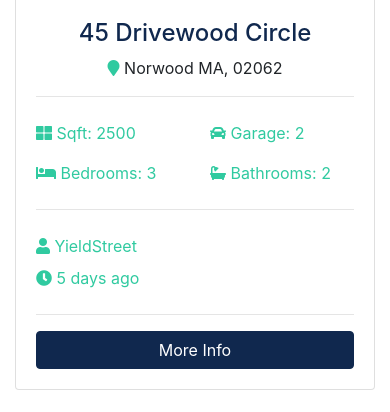
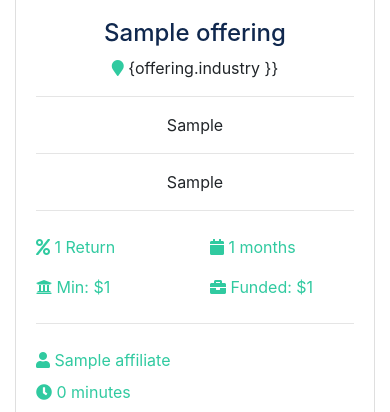
Before and after one commit to Anthony-Mendola/WealthAlchemy, a Django app: page / in a window 390 px wide. Shown: the part 1189-1601 px from the top of the page. Run offline with Django 3.2, Linux system fonts and the light colour scheme; tables that the repository leaves empty hold one stand-in row (values such as "Sample post"); grey boxes marked "Sample" are stand-in pictures; some libraries are stand-ins or nearby versions.

Commit message:
setup index page to pull from database

```diff
--- a/pages/views.py
+++ b/pages/views.py
@@ -1,8 +1,27 @@
 from django.shortcuts import render
 from django.http import HttpResponse
 
+from affiliates.models import Affiliate
+from offerings.models import Offering
+
 def index(request):
-    return render(request, 'pages/index.html')
+    offerings = Offering.objects.order_by('-offer_date').filter(is_published=True)[:3]
+
+    context = {
+      'offerings': offerings
+    }
+    return render(request, 'pages/index.html', context)
 
 def about(request):
-    return render(request, 'pages/about.html')
+  #get all affiliates
+    affiliates = Affiliate.objects.order_by('-hire_date')
+
+
+    #get affiliate of the month
+    mvp_affiliates = Affiliate.objects.all().filter(is_mvp=True)
+
+    context = {
+      'affiliates': affiliates,
+      'mvp_affiliates': mvp_affiliates
+    }
+    return render(request, 'pages/about.html', context)
--- a/templates/pages/index.html
+++ b/templates/pages/index.html
@@ -1,4 +1,6 @@
 {% extends 'base.html' %}
+
+{% load humanize %}
 
 {% block content %}
 <!-- Showcase -->
@@ -127,139 +129,61 @@
   </div>
 </section>
 
-<!-- offerings -->
+<!-- Offerings -->
 <section id="offerings" class="py-5">
     <div class="container">
         <h3 class="text-center mb-3">Latest offerings</h3>
         <div class="row">
-      <!-- offering 1 -->
+          {% if offerings %}
+            {% for offering in offerings %}
+              <!-- Offerings -->
               <div class="col-md-6 col-lg-4 mb-4">
                 <div class="card offering-preview">
-          <img class="card-img-top" src="assets/img/homes/home-1.jpg" alt="">
+                  <img class="card-img-top" src="{{ offering.photo_main.url }}" alt="">
                   <div class="card-img-overlay">
                     <h2>
-              <span class="badge badge-secondary text-white">$490,000</span>
+                      <span class="badge badge-secondary text-white">${{ offering.offering_size | intcomma }}</span>
                     </h2>
                   </div>
                   <div class="card-body">
                     <div class="offering-heading text-center">
-              <h4 class="text-primary">45 Drivewood Circle</h4>
+                      <h4 class="text-primary">{{ offering.title }}</h4>
                       <p>
-                <i class="fas fa-map-marker text-secondary"></i> Norwood MA, 02062</p>
+                        <i class="fas fa-map-marker text-secondary"></i> {offering.industry }} <hr> {{ offering.category }} <hr> {{ offering.location }} </p>
                     </div>
                     <hr>
                     <div class="row py-2 text-secondary">
                         <div class="col-6">
-                <i class="fas fa-th-large"></i> Sqft: 2500</div>
+                          <i class="fas fa-percent"></i> {{ offering.annual_interest }} Return</div>
                         <div class="col-6">
-                <i class="fas fa-car"></i> Garage: 2</div>
+                          <i class="fas fa-calendar"></i> {{ offering.term }} months</div>
                       </div>
                       <div class="row py-2 text-secondary">
                         <div class="col-6">
-                <i class="fas fa-bed"></i> Bedrooms: 3</div>
+                          <i class="fas fa-university"></i> Min: ${{ offering.minimum_investment | intcomma}}</div>
                         <div class="col-6">
-                <i class="fas fa-bath"></i> Bathrooms: 2</div>
+                          <i class="fa fa-briefcase"></i> Funded: ${{ offering.current_funded | intcomma }}</div>
                       </div>
                       <hr>
                       <div class="row py-2 text-secondary">
-              <div class="col-6">
-                <i class="fas fa-user"></i> YieldStreet</div>
+                        <div class="col-12">
+                          <i class="fas fa-user"></i> {{ offering.affiliate }}</div>
                       </div>
                       <div class="row text-secondary pb-2">
                         <div class="col-6">
-                <i class="fas fa-clock"></i> 5 days ago</div>
+                          <i class="fas fa-clock"></i> {{ offering.offer_date | timesince }}</div>
                       </div>
                       <hr>
-            <a href="offering.html" class="btn btn-primary btn-block">More Info</a>
+                      <a href="{% url 'offering' offering.id %}" class="btn btn-primary btn-block equal">More Info</a>
                     </div>
                   </div>
                 </div>
-
-      <!-- offering 2 -->
-      <div class="col-md-6 col-lg-4 mb-4">
-        <div class="card offering-preview">
-          <img class="card-img-top" src="assets/img/homes/home-2.jpg" alt="">
-          <div class="card-img-overlay">
-            <h2>
-              <span class="badge badge-secondary text-white">$550,000</span>
-            </h2>
+            {% endfor %}
+          {% else %}
+            <div class="col-md-12">
+              <p>No offerings Available</p>
             </div>
-          <div class="card-body">
-            <div class="offering-heading text-center">
-              <h4 class="text-primary">18 Jefferson Lane</h4>
-              <p>
-                <i class="fas fa-map-marker text-secondary"></i> Woburn MA, 01801</p>
-            </div>
-            <hr>
-            <div class="row py-2 text-secondary">
-              <div class="col-6">
-                <i class="fas fa-th-large"></i> Sqft: 3200</div>
-              <div class="col-6">
-                <i class="fas fa-car"></i> Garage: 1</div>
-            </div>
-            <div class="row py-2 text-secondary">
-              <div class="col-6">
-                <i class="fas fa-bed"></i> Bedrooms: 4</div>
-              <div class="col-6">
-                <i class="fas fa-bath"></i> Bathrooms: 2.5</div>
-            </div>
-            <hr>
-            <div class="row py-2 text-secondary">
-              <div class="col-6">
-                <i class="fas fa-user"></i> RealtyShares</div>
-            </div>
-            <div class="row text-secondary pb-2">
-              <div class="col-6">
-                <i class="fas fa-clock"></i> 5 days ago</div>
-            </div>
-            <hr>
-            <a href="offering.html" class="btn btn-primary btn-block">More Info</a>
-          </div>
-        </div>
-      </div>
-
-      <!-- offering 3 -->
-      <div class="col-md-6 col-lg-4 mb-4">
-        <div class="card offering-preview">
-          <img class="card-img-top" src="assets/img/homes/home-3.jpg" alt="">
-          <div class="card-img-overlay">
-            <h2>
-              <span class="badge badge-secondary text-white">$580,000</span>
-            </h2>
-          </div>
-          <div class="card-body">
-            <div class="offering-heading text-center">
-              <h4 class="text-primary">187 Woodrow Street</h4>
-              <p>
-                <i class="fas fa-map-marker text-secondary"></i> Salem MA, 01915</p>
-            </div>
-            <hr>
-            <div class="row py-2 text-secondary">
-              <div class="col-6">
-                <i class="fas fa-th-large"></i> Sqft: 3107</div>
-              <div class="col-6">
-                <i class="fas fa-car"></i> Garage: 0</div>
-            </div>
-            <div class="row py-2 text-secondary">
-              <div class="col-6">
-                <i class="fas fa-bed"></i> Bedrooms: 4</div>
-              <div class="col-6">
-                <i class="fas fa-bath"></i> Bathrooms: 3</div>
-            </div>
-            <hr>
-            <div class="row py-2 text-secondary">
-              <div class="col-6">
-                <i class="fas fa-user"></i> RealtyShares</div>
-            </div>
-            <div class="row text-secondary pb-2">
-              <div class="col-6">
-                <i class="fas fa-clock"></i> 5 days ago</div>
-            </div>
-            <hr>
-            <a href="offering.html" class="btn btn-primary btn-block">More Info</a>
-          </div>
-        </div>
-      </div>
+          {% endif %}
 
         </div>
       </div>
@@ -272,24 +196,21 @@
             <i class="fas fa-comment fa-4x mr-4"></i>
             <hr>
             <h3>Consulting Services</h3>
-        <p>Lorem ipsum dolor sit amet consectetur adipisicing elit. Incidunt, debitis nam! Repudiandae, provident
-          iste consequatur
+            <p>Lorem ipsum dolor sit amet consectetur adipisicing elit. Incidunt, debitis nam! Repudiandae, provident iste consequatur
               hic dignissimos ratione ea quae.</p>
           </div>
           <div class="col-md-4">
             <i class="fas fa-home fa-4x mr-4"></i>
             <hr>
             <h3>Propery Management</h3>
-        <p>Lorem ipsum dolor sit amet consectetur adipisicing elit. Incidunt, debitis nam! Repudiandae, provident
-          iste consequatur
+            <p>Lorem ipsum dolor sit amet consectetur adipisicing elit. Incidunt, debitis nam! Repudiandae, provident iste consequatur
               hic dignissimos ratione ea quae.</p>
           </div>
           <div class="col-md-4">
             <i class="fas fa-suitcase fa-4x mr-4"></i>
             <hr>
             <h3>Renting & Selling</h3>
-        <p>Lorem ipsum dolor sit amet consectetur adipisicing elit. Incidunt, debitis nam! Repudiandae, provident
-          iste consequatur
+            <p>Lorem ipsum dolor sit amet consectetur adipisicing elit. Incidunt, debitis nam! Repudiandae, provident iste consequatur
               hic dignissimos ratione ea quae.</p>
           </div>
         </div>
```
Lines whose indentation alone changed are shown as unchanged.
